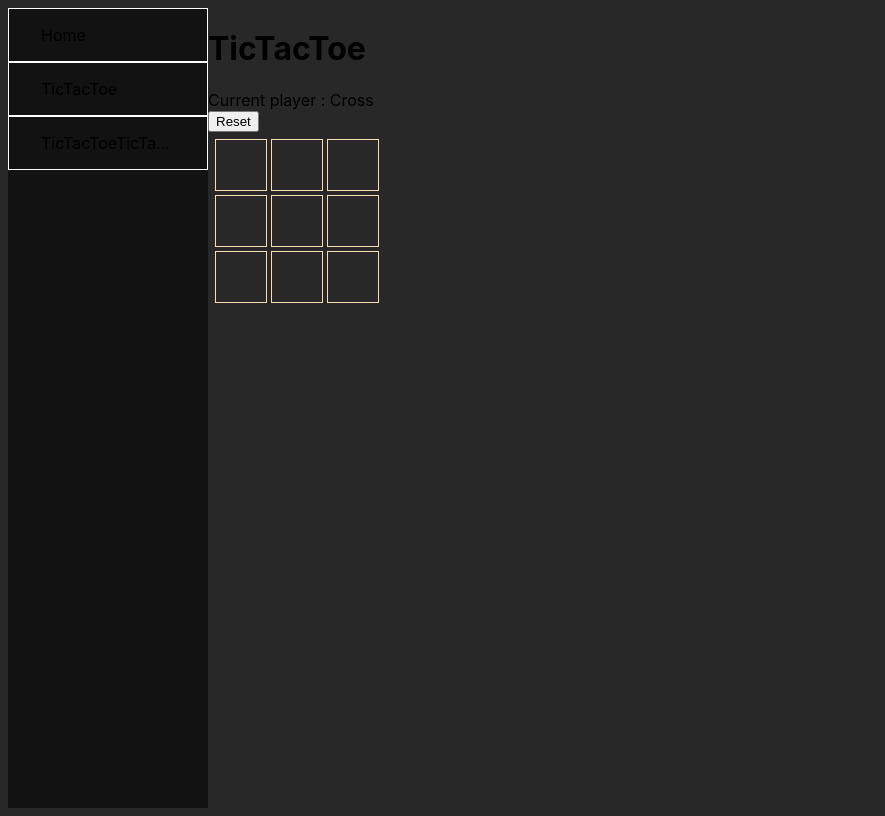
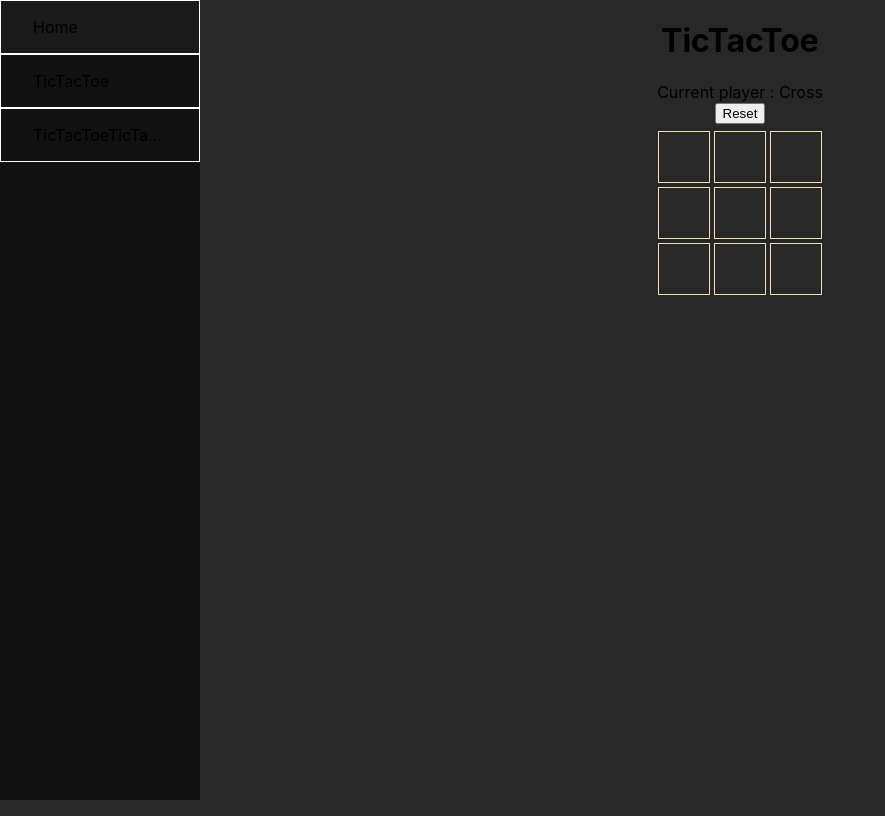
Before and after one commit to neito-s-den/react-web, a React (Vite) app: page / in a window 1280 px wide. Shown: the whole page, without its empty margins (0-885 px from the left). Built offline with nearby package versions, Linux system fonts and the light colour scheme.

Commit message:
static sidebar ok

```diff
--- a/index.html
+++ b/index.html
@@ -6,7 +6,7 @@
     <meta name="viewport" content="width=device-width, initial-scale=1.0" />
     <title>Neito's Den</title>
   </head>
-  <body>
+  <body style="margin: 0;">
     <div id="root"></div>
     <script type="module" src="/src/main.jsx"></script>
   </body>
--- a/src/components/Home/Home.module.css
+++ b/src/components/Home/Home.module.css
@@ -1,6 +1,6 @@
 /* Home.module.css */
 .root {
-  max-width: 1280px;
+  /* max-width: 1280px; */
   margin: 0 auto;
   padding: 2rem;
   text-align: center;
--- a/src/components/Sidebar/Sidebar.css
+++ b/src/components/Sidebar/Sidebar.css
@@ -18,13 +18,8 @@
     text-overflow: ellipsis;
     white-space: nowrap;
     max-width: 100%;
-
 }
 
 .sidebar .menuElement:hover {
     background-color: #1a1a1a;
 }
-
-.sidebar .menuElement: {
-    background-color: #1a1a1a;
-}
--- a/src/components/TicTacToe/TicTacToe.jsx
+++ b/src/components/TicTacToe/TicTacToe.jsx
@@ -66,7 +66,7 @@ function TicTacToe() {
   }, [tiles]);
 
   return (<>
-    <div>
+    <div className={styles.root}>
       <h1>TicTacToe</h1>
       <div>Current player : {currentPlayer ? "Cross" : "Circle"}</div>
       <button onClick={resetBoard}>Reset</button>
--- a/src/components/TicTacToe/TicTacToe.module.css
+++ b/src/components/TicTacToe/TicTacToe.module.css
@@ -1,3 +1,8 @@
+.root {
+  margin: 0 auto;
+  text-align: center;
+}
+
 .row {
     display: flex;
     /* flex-direction: row; */
```
